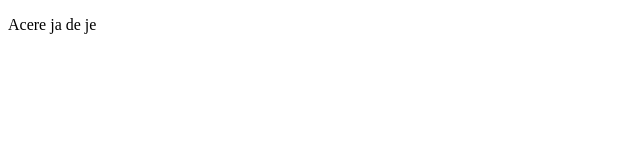
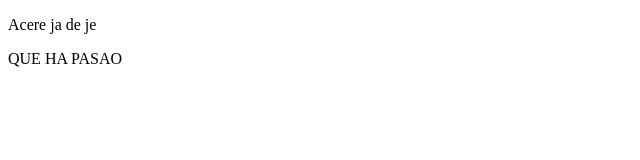
Before and after one commit to Caanee/test_repository, a plain HTML site: page index.html in a window 1280 px wide. Shown: the whole page, without its empty margins (0-640 px from the left). Drawn offline with Linux system fonts and the light colour scheme.

Commit message:
Bueno seguimos trabajando, quizas ahora si.

```diff
--- a/index.html
+++ b/index.html
@@ -10,6 +10,7 @@
      <div class = "container">
         <div class = "row">
             <p> Acere ja de je</p>
+            <p> QUE HA PASAO</p>
         </div>
      </div>
 </body>
```
